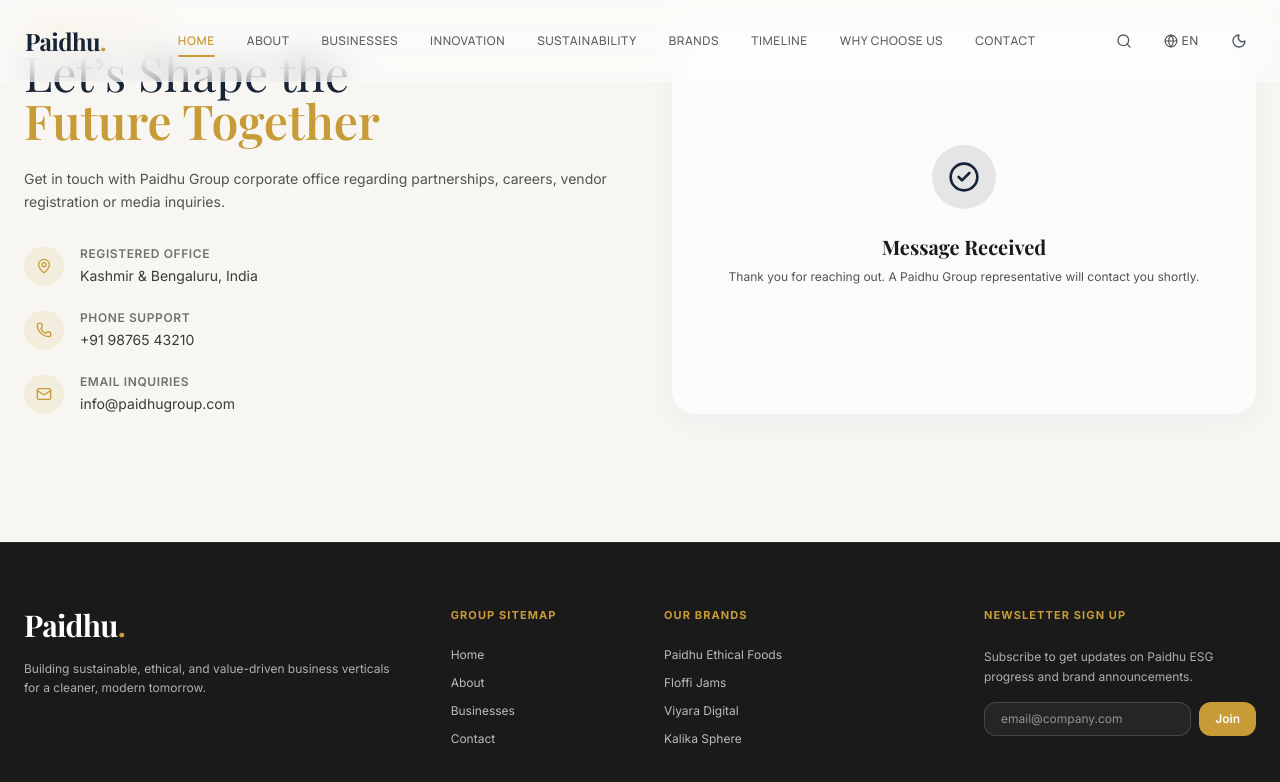
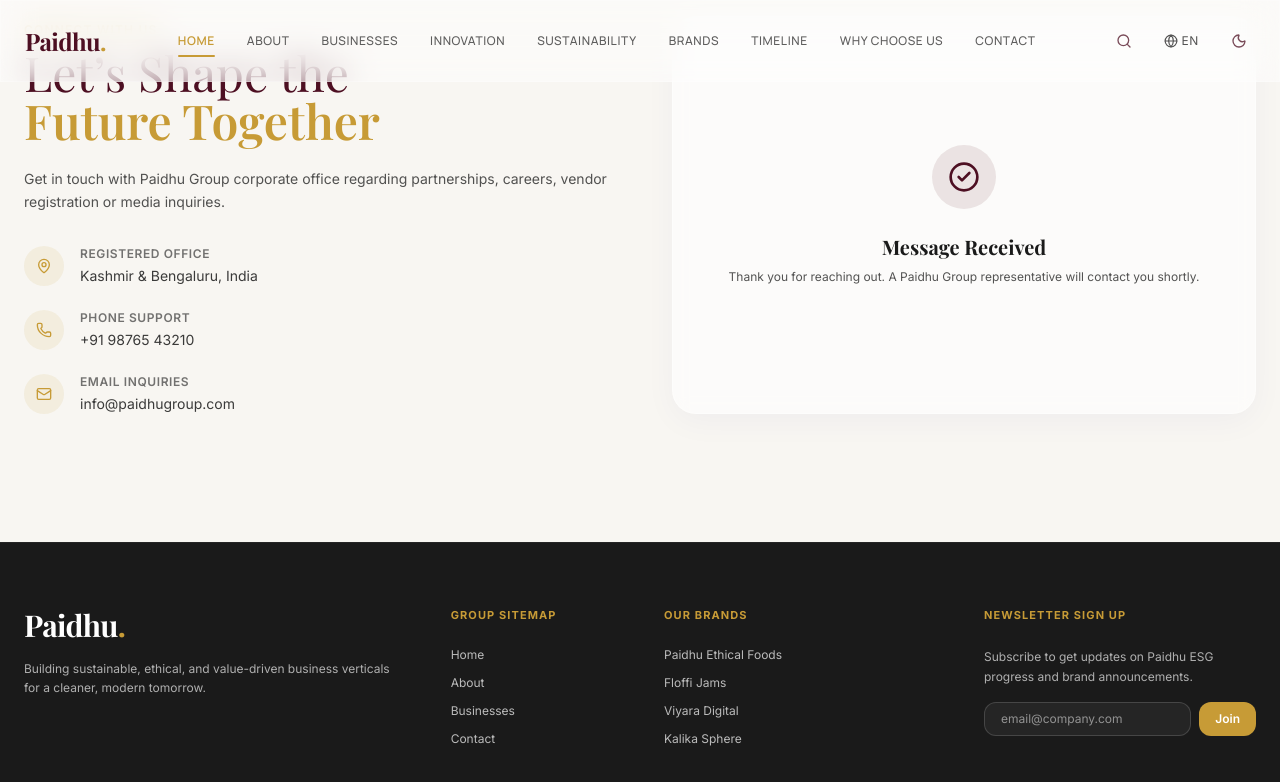
Before and after one commit to ramapriya22793/Main_Paidhu, a Next.js app: page / in a window 1280 px wide. Both pictures are taken after typing "Sample", "name@example.com", "Sample" into the empty fields and a click on the button "SEND MESSAGE". Shown: the part 7278-8060 px from the top of the page. Built offline with nearby package versions, Linux system fonts and the light colour scheme; a web font is replaced by a local one.

Commit message:
style: replace corporate primary color with premium burgundy theme

```diff
--- a/src/app/globals.css
+++ b/src/app/globals.css
@@ -1,7 +1,7 @@
 @import "tailwindcss";
 
 @theme {
-  --color-primary: #162436;
+  --color-primary: #4D0F22;
   --color-secondary: #F8F6F2;
   --color-accent-gold: #C79B36;
   --color-dark: #1A1A1A;
--- a/src/app/page.tsx
+++ b/src/app/page.tsx
@@ -466,7 +466,7 @@ export default function Home() {
       >
         {/* Animated Background Visual */}
         <div className="absolute inset-0 bg-[#1A1A1A] z-0">
-          <div className="absolute inset-0 bg-gradient-to-b from-[#162436]/40 via-[#1A1A1A]/90 to-[#1A1A1A] z-10" />
+          <div className="absolute inset-0 bg-gradient-to-b from-[#4D0F22]/40 via-[#1A1A1A]/90 to-[#1A1A1A] z-10" />
           <div
             className="w-full h-full opacity-40 bg-cover bg-center filter blur-[2px] animate-ken-burns"
             style={{ backgroundImage: `url('https://images.unsplash.com/photo-1464822759023-fed622ff2c3b?auto=format&fit=crop&q=80&w=2000')` }}
@@ -1025,7 +1025,7 @@ export default function Home() {
             <div className="p-8 md:p-10 rounded-3xl glass-card relative">
               {formSubmitted ? (
                 <div className="flex flex-col items-center justify-center h-full text-center py-10">
-                  <div className="w-16 h-16 bg-[#162436]/10 rounded-full flex items-center justify-center text-[#162436] dark:text-accent-gold mb-6">
+                  <div className="w-16 h-16 bg-[#4D0F22]/10 rounded-full flex items-center justify-center text-[#4D0F22] dark:text-accent-gold mb-6">
                     <CheckCircle2 className="w-8 h-8" />
                   </div>
                   <h3 className="font-serif text-xl font-bold mb-2">Message Received</h3>
```
